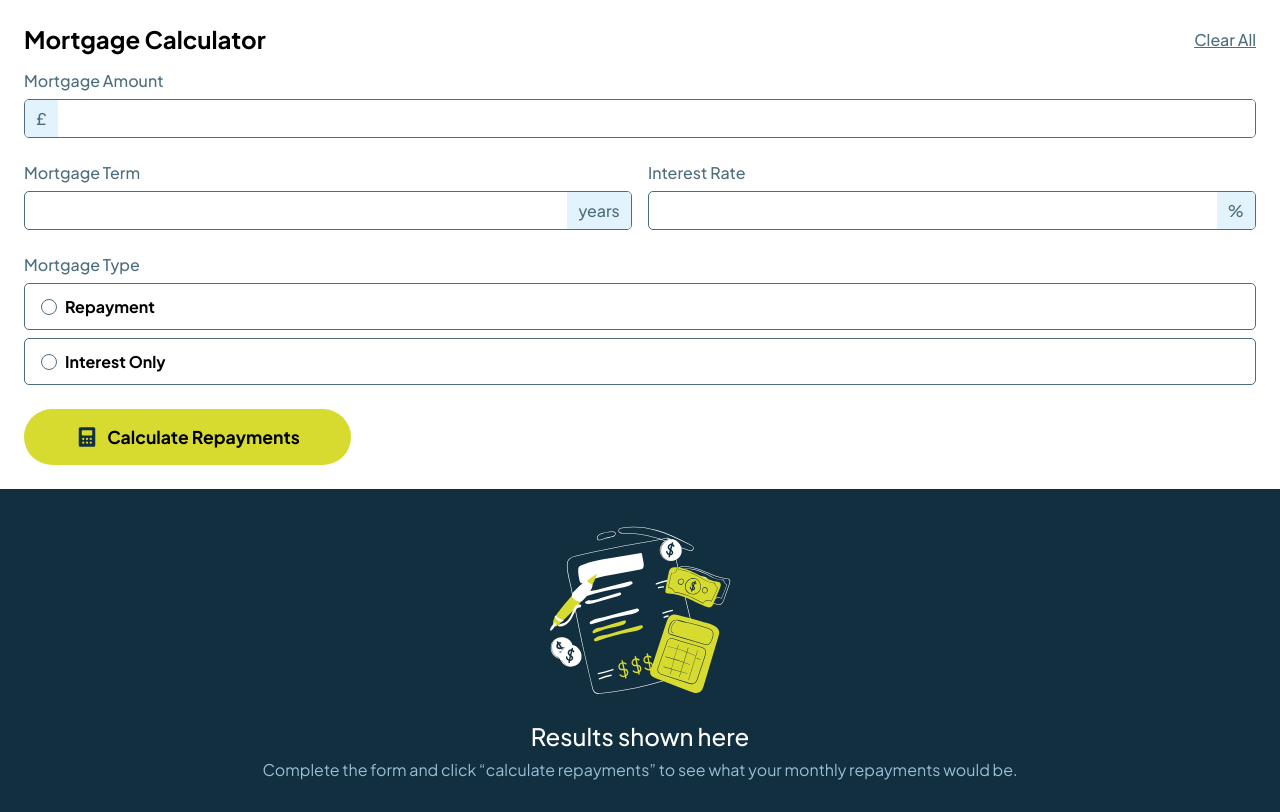
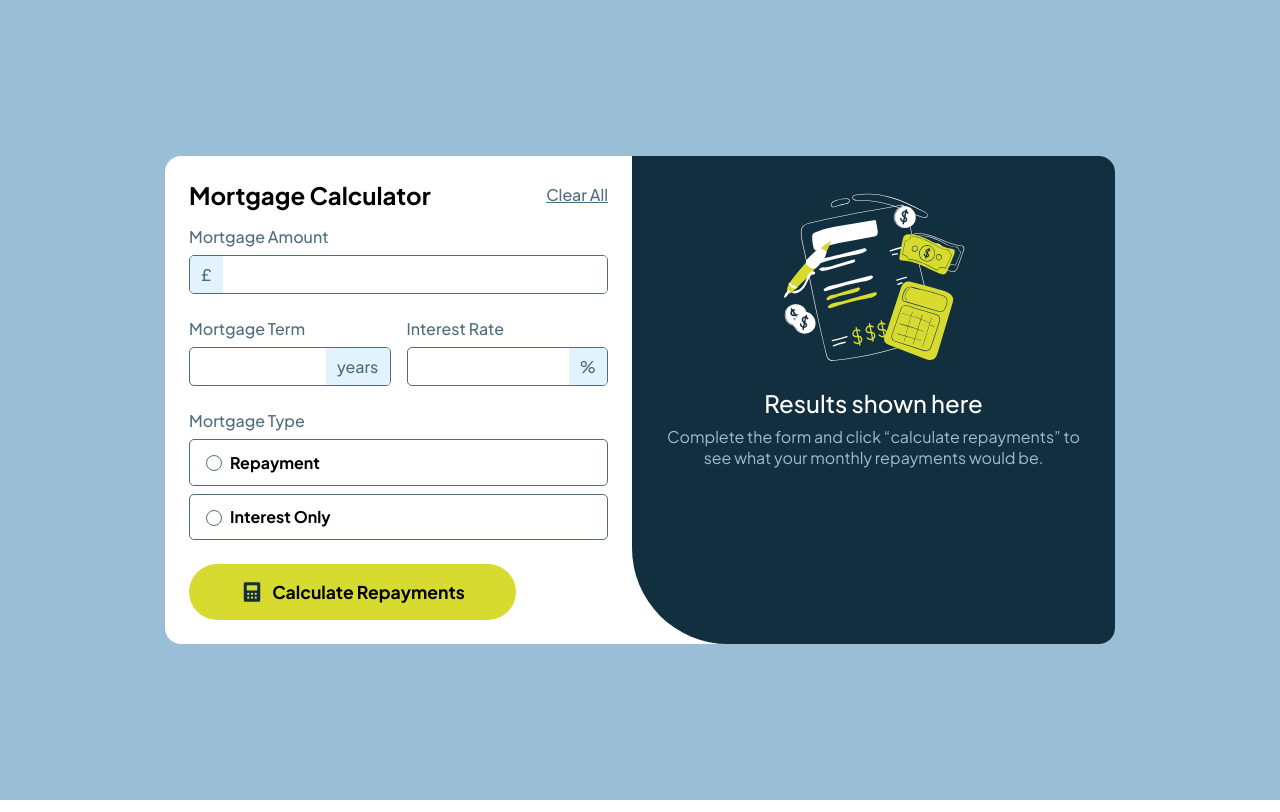
Before and after one commit to JeremiasRincaveski/mortgage-repayment-calculator-main, a React (Create React App) app: page / in a window 1280 px wide. Built offline with nearby package versions, Linux system fonts and the light colour scheme.

Commit message:
finalizando projeto

```diff
--- a/src/Calculator/Calculator.styled.js
+++ b/src/Calculator/Calculator.styled.js
@@ -5,6 +5,7 @@ export const CalculatorContainer = styled.div`
   flex-direction: column;
   gap: 1rem;
   padding: 1.5rem;
+  flex: 1;
 `;
 
 export const CalculatorHeader = styled.div`
--- a/src/GlobalStyled.js
+++ b/src/GlobalStyled.js
@@ -23,8 +23,15 @@ const GlobalStyled = createGlobalStyle`
 
   #root {
     font-family: "Plus Jakarta Sans", sans-serif;
-    height: 100vh;
     width: 100vw;
+    background-color: hsl(203, 41%, 72%);
+    display: flex;
+    align-items: center;
+    justify-content: center;
+
+    @media (min-width: 840px) {
+      height: 100vh;
+    }
   }
 `;
 
--- a/src/Input/Input.styled.js
+++ b/src/Input/Input.styled.js
@@ -3,7 +3,7 @@ import styled from "styled-components";
 export const InputContainer = styled.div`
   display: flex;
   flex-direction: column;
-  flex: ${({$flex}) => $flex ? '1 1 180px' : '1 1 100%'};
+  flex: ${({$flex}) => $flex ? '1 1 150px' : '1 1 100%'};
   gap: .5rem;
 `;
 
--- a/src/Results/Result/Result.styled.js
+++ b/src/Results/Result/Result.styled.js
@@ -5,6 +5,7 @@ export const ResultContainer = styled.div`
   display: flex;
   flex-direction: column;
   gap: 1rem;
+  height: 100%;
 `;
 
 export const ResultTitle = styled(ResultDefaultTitle)`
@@ -14,9 +15,11 @@ export const ResultTitle = styled(ResultDefaultTitle)`
 export const ResultDescription = styled(ResultDefaultDescription)`
   text-align: start;
   font-size: .9rem;
+  line-height: 150%;
 `;
 
 export const ResultWrapper = styled.div`
+  margin-top: 1rem;
   background: hsl(202, 56%, 12%);
   border-radius: var(--border-radius);
   padding: 0 1rem;
@@ -34,12 +37,12 @@ export const ResultWrapperContainer = styled.div`
   padding: 1.5rem 0;
   display: flex;
   flex-direction: column;
-  gap: 1rem;
+  width: 100%;
 `;
 
 export const ResultMonthly = styled.p`
   color: var(--color-month);
-  font-size: 1.7rem;
+  font-size: 2.3rem;
   font-weight: 700;
 
   &::before {
--- a/src/Results/Results.styled.js
+++ b/src/Results/Results.styled.js
@@ -3,4 +3,10 @@ import styled from "styled-components";
 export const ResultsContainer = styled.div`
   background: var(--background-result);
   padding: 2rem;
+  align-self: stretch;
+  flex: 1;
+
+  @media (min-width: 840px) {
+    border-radius: 0 0 0 6rem;
+  }
 `;
--- a/src/app/App.styled.js
+++ b/src/app/App.styled.js
@@ -1,3 +1,16 @@
 import styled from "styled-components";
 
-export const AppContainer = styled.div``;
+export const AppContainer = styled.div`
+  display: flex;
+  flex-direction: column;
+  background-color: white;
+  max-width: 950px;
+
+  @media (min-width: 840px) {
+    flex-direction: row;
+    align-items: center;
+    justify-content: center;
+    border-radius: 1rem;
+    overflow: hidden;
+  }
+`;
--- a/src/hooks/useCalculator.js
+++ b/src/hooks/useCalculator.js
@@ -98,6 +98,7 @@ const useCalculator = () => {
   const clearAll = () => {
     setAmount('');
     setErrors({ amount: '', term: '', rate: ''});
+    setIsCalculate(false);
     setRate('');
     setTerm('');
     setType('');
```
